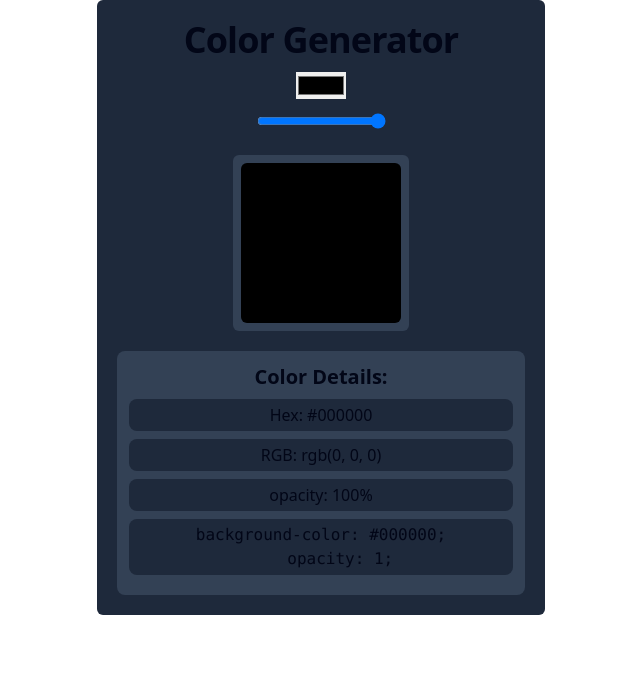
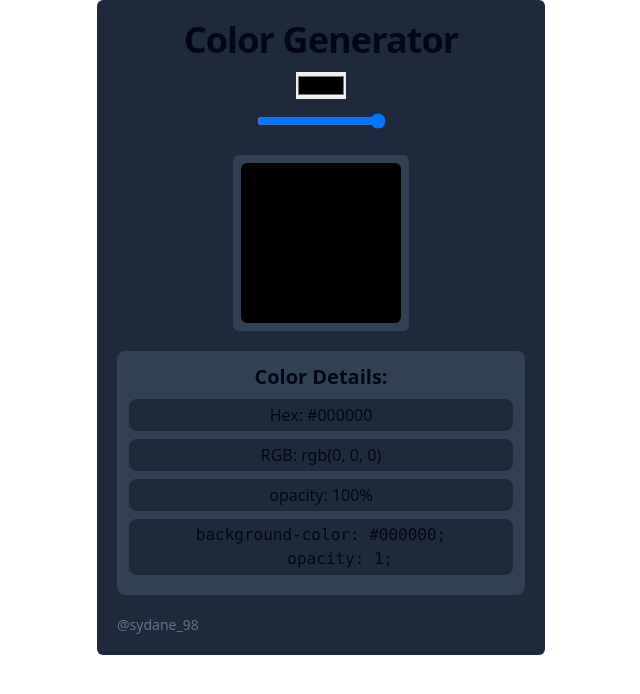
Before and after one commit to shydane/color-generator, a React (Vite) app: page / in a window 1280 px wide. Shown: the top 694 px of the page, without its empty margins (319-959 px from the left). Built offline with nearby package versions, Linux system fonts and the light colour scheme.

Commit message:
menambahkan tag

```diff
--- a/src/App.jsx
+++ b/src/App.jsx
@@ -76,6 +76,7 @@ function App() {
             </pre>
           </div>
         )}
+        <h6 className="text-sm text-start mt-5 text-slate-500">@sydane_98</h6>
       </div>
     </>
   );
```
